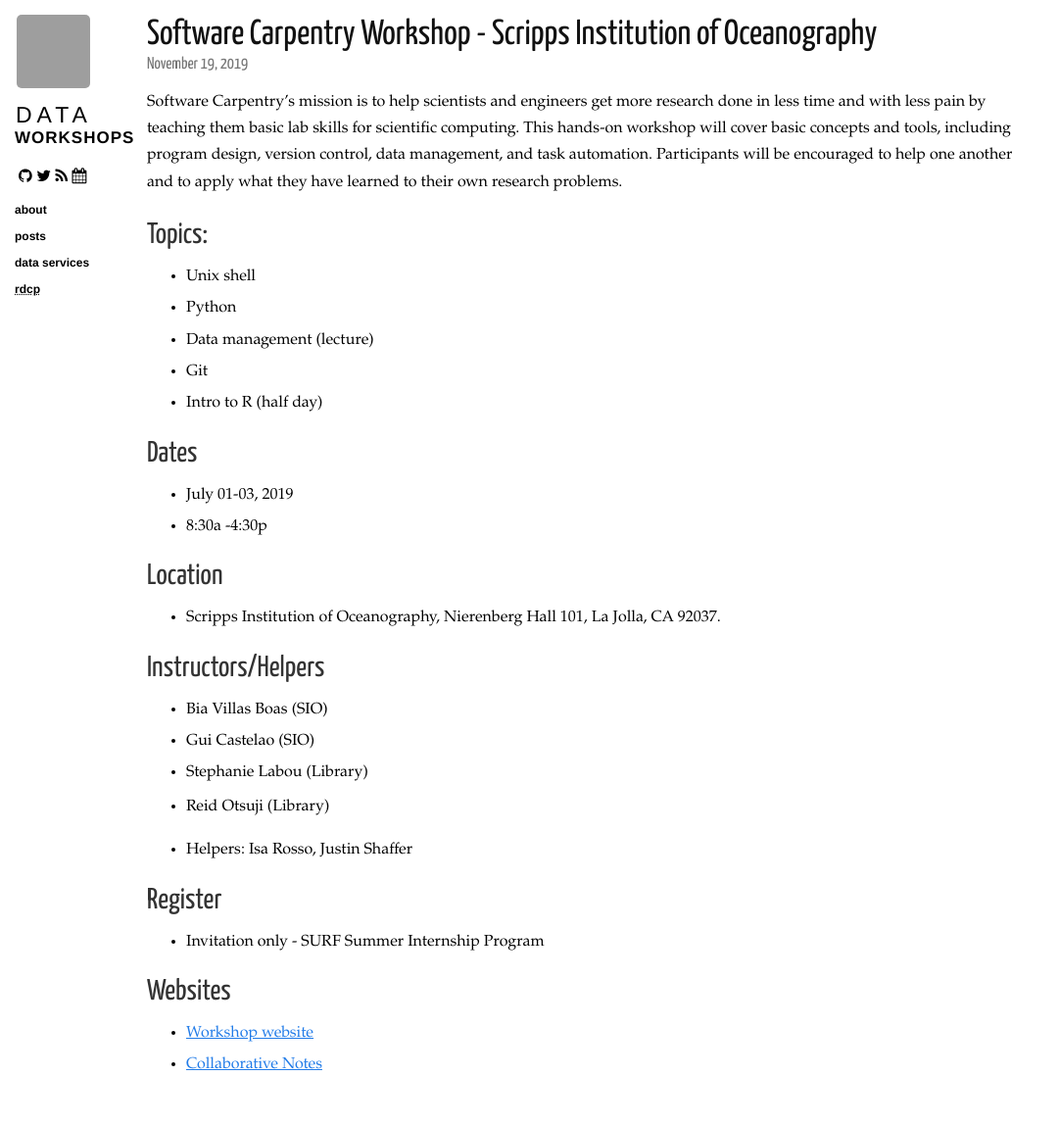
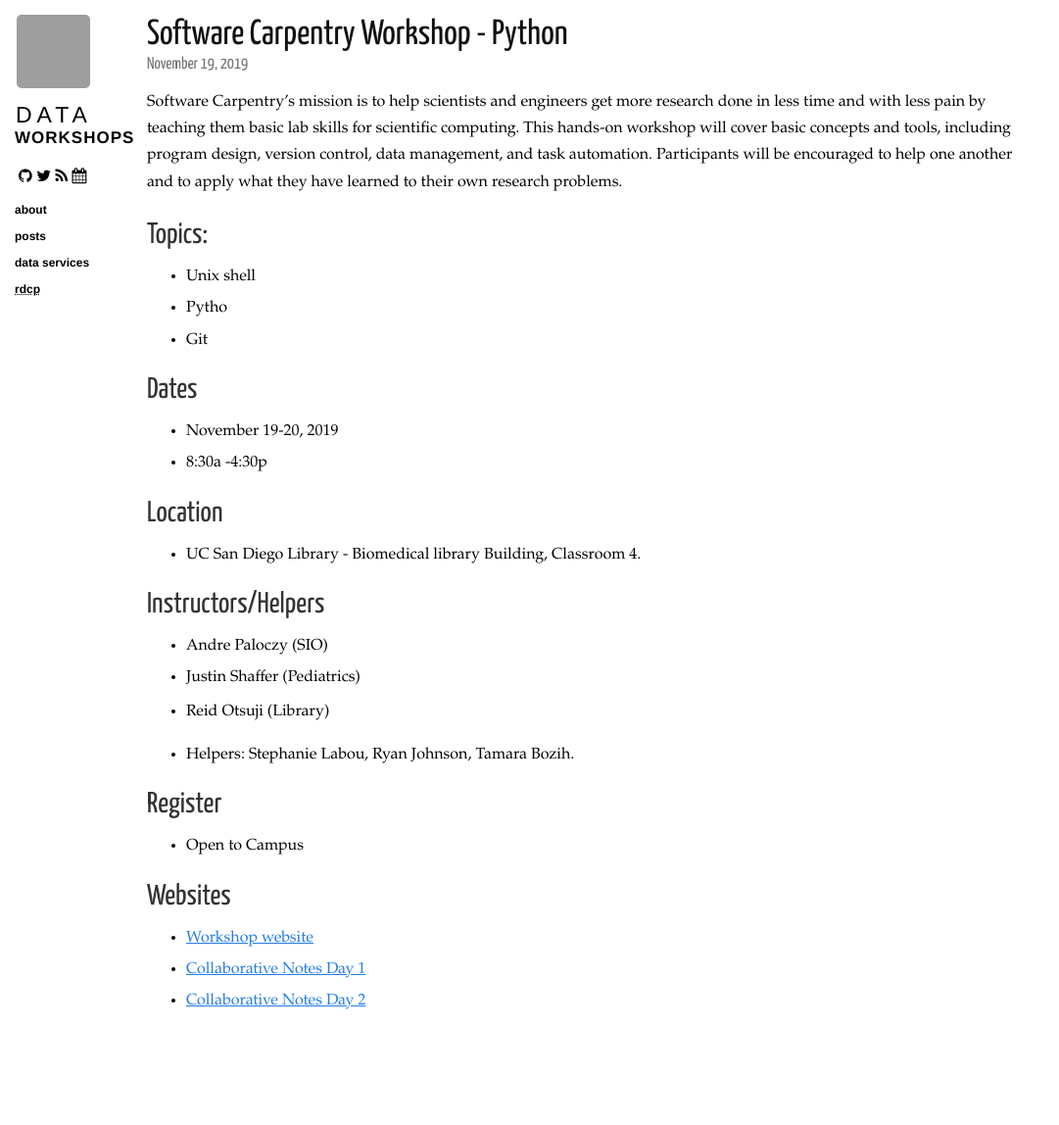
Before and after one commit to ucsdlib/workshops, a Jekyll site: the page built from _posts/2019-11-19-software-carpentry-python.markdown, in a window 1280 px wide. Shown: the whole page at 98% size, without its empty margins (0-1081 px from the left). Built offline with Jekyll 4.4.1, drawn with Linux system fonts in a browser that asks for light colours; nearby versions of some CDN libraries; after the commit the page ends 1083 px from its top, so only the background shows below that; grey boxes are pictures that could not be loaded.

Commit message:
Update 2019-11-19-software-carpentry-python.markdown

```diff
--- a/_posts/2019-11-19-software-carpentry-python.markdown
+++ b/_posts/2019-11-19-software-carpentry-python.markdown
@@ -1,6 +1,6 @@
 ---
 layout: post
-title: Software Carpentry Workshop - Scripps Institution of Oceanography
+title: Software Carpentry Workshop - Python
 category: [upcoming, swc]
 ---
 
@@ -9,37 +9,35 @@ Software Carpentry's mission is to help scientists and engineers get more resear
 ## Topics:
 
 * Unix shell
-* Python
-* Data management (lecture)
+* Pytho
 * Git
-* Intro to R (half day)
 
 ## Dates
 
-* July 01-03, 2019
+* November 19-20, 2019
 * 8:30a -4:30p
 
 ## Location
 
-* Scripps Institution of Oceanography, Nierenberg Hall 101, La Jolla, CA 92037.
+* UC San Diego Library - Biomedical library Building, Classroom 4.
 
 
 ## Instructors/Helpers
 
-* Bia Villas Boas (SIO)
-* Gui Castelao (SIO)
-* Stephanie Labou (Library)
+* Andre Paloczy (SIO)
+* Justin Shaffer (Pediatrics)
 * Reid Otsuji (Library)
 
-* Helpers:  Isa Rosso, Justin Shaffer
+* Helpers:  Stephanie Labou, Ryan Johnson, Tamara Bozih.
 
 
 
 ## Register
 
-* Invitation only - SURF Summer Internship Program
+* Open to Campus
 
 ## Websites
 
-* [Workshop website](https://ucsdlib.github.io/2019-07-01-UCSD/)
-* [Collaborative Notes](https://tinyurl.com/swc-note-taking)
+* [Workshop website](https://ucsdlib.github.io/2019-11-19-UCSD/)
+* [Collaborative Notes Day 1](https://hackmd.io/f2_NX9rJSxuk2XUsPhWxwA)
+* [Collaborative Notes Day 2](https://hackmd.io/poWbJl1PTRqY5MvqxaaltA)
```
